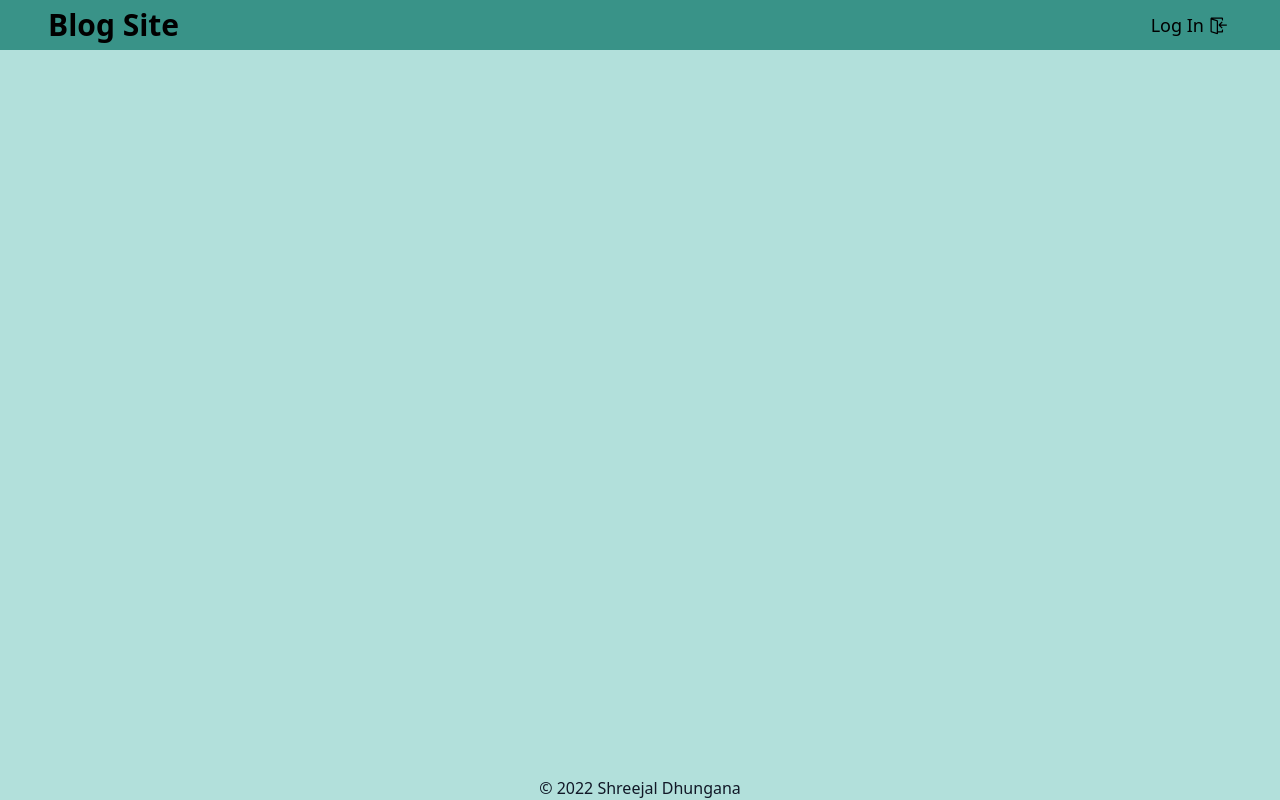
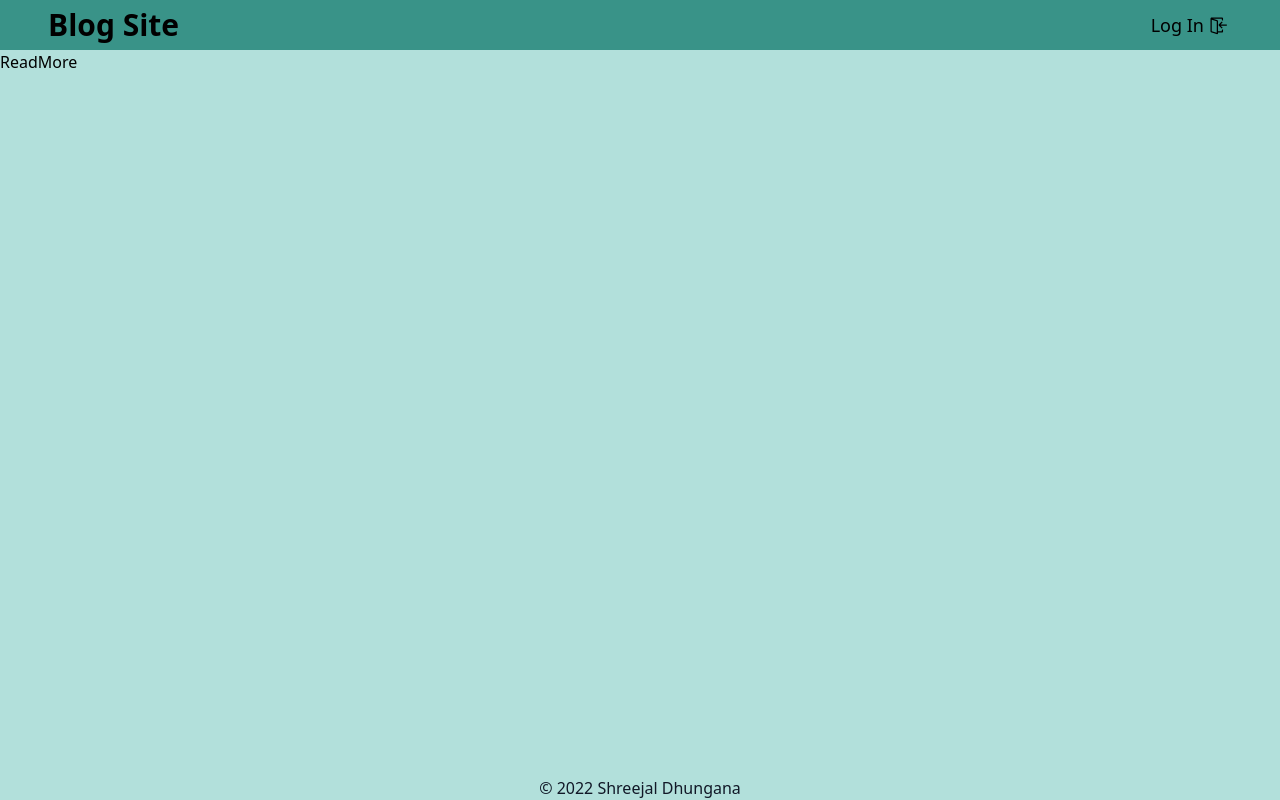
Before and after one commit to dshreejal/React-BlogSite, a React (Vite) app: page /readmore in a window 1280 px wide. Built offline with nearby package versions, Linux system fonts and the light colour scheme; no server answers.

Commit message:
readme page

```diff
--- a/src/App.jsx
+++ b/src/App.jsx
@@ -8,6 +8,7 @@ import BlogState from "./context/blogs/BlogState";
 import UserState from "./context/users/UserState";
 import Login from "./pages/Login";
 import PrivateRoute from "./route/PrivateRoute";
+import ReadMore from "./pages/ReadMore";
 function App() {
   const client = new QueryClient();
 
@@ -22,6 +23,7 @@ function App() {
               <Route element={<PrivateRoute />}>
                 <Route path='/myblogs' element={<MyBlogs />} exact />
               </Route>
+              <Route path='/readmore' element={<ReadMore />} />
               <Route path='/login' element={<Login />} />
             </Routes>
             <Footer />
--- /dev/null
+++ b/src/pages/ReadMore.jsx
@@ -0,0 +1,9 @@
+import React from 'react'
+
+const ReadMore = () => {
+    return (
+        <div>ReadMore</div>
+    )
+}
+
+export default ReadMore
```
